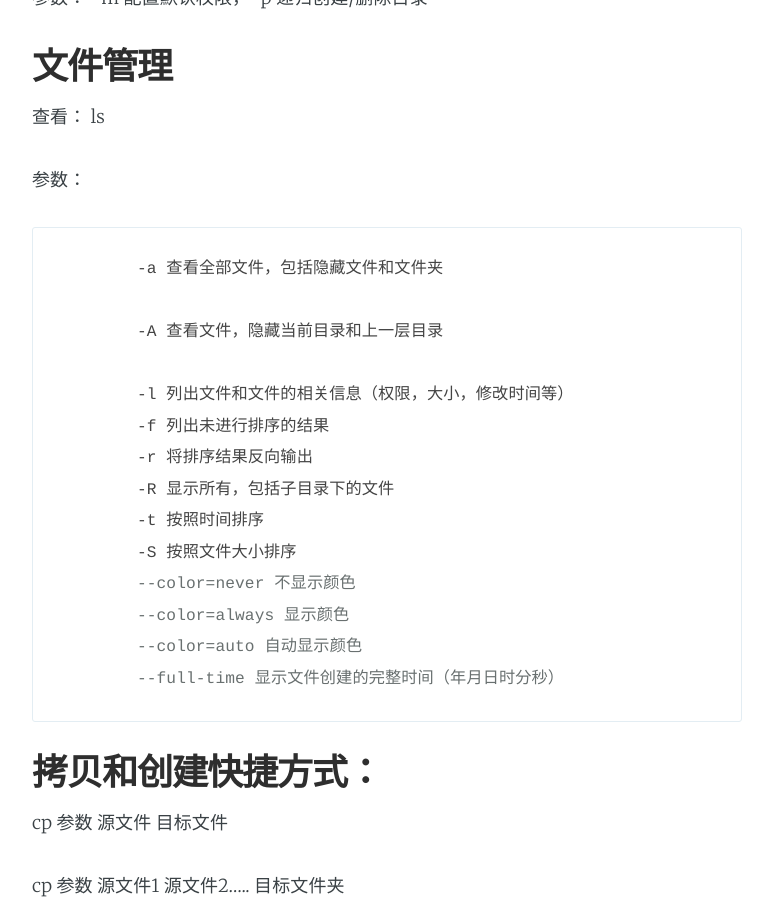
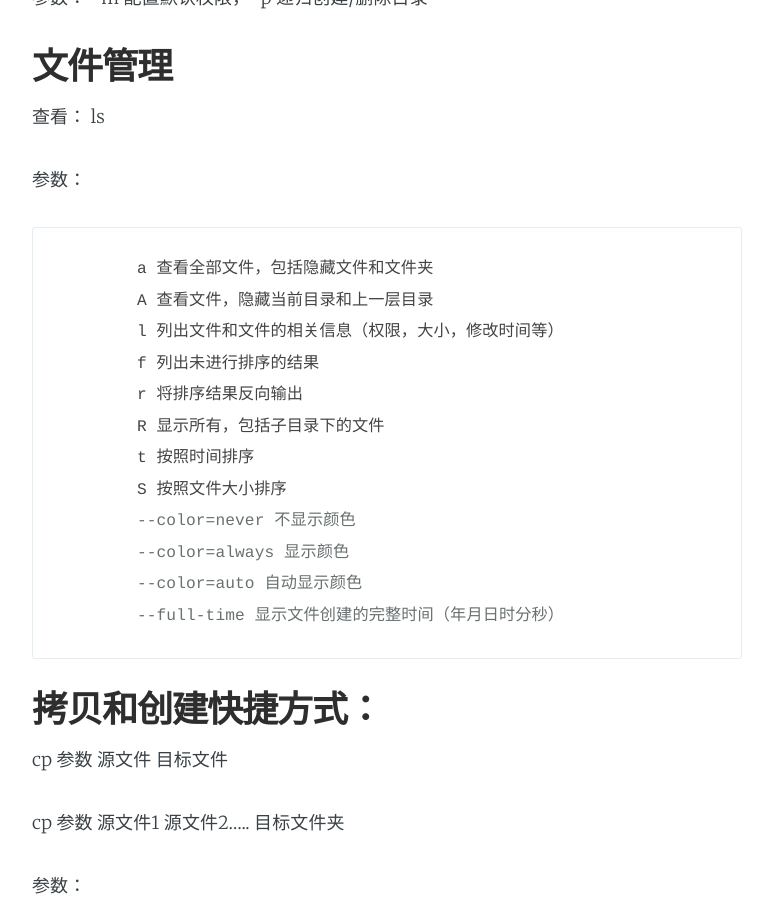
Before and after one commit to Irony-F/Irony-F.github.io, a Jekyll site: the page built from _posts/2017-02-08-Linux基础学习.md, in a window 1280 px wide and 900 px high, scrolled down 1735 px. Shown: the whole window, without its empty margins (253-1026 px from the left). Built offline with Jekyll 4.4.1, drawn with Linux system fonts in a browser that asks for light colours; nearby versions of some CDN libraries; some web fonts are replaced; some of the changed text lies outside the part shown.

```diff
--- a/_posts/2017-02-08-Linux基础学习.md
+++ b/_posts/2017-02-08-Linux基础学习.md
@@ -57,16 +57,14 @@ atime：最新读取时间
 
 参数：
 
-		-a 查看全部文件，包括隐藏文件和文件夹
-
-		-A 查看文件，隐藏当前目录和上一层目录
-
-		-l 列出文件和文件的相关信息（权限，大小，修改时间等）
-		-f 列出未进行排序的结果
-		-r 将排序结果反向输出
-		-R 显示所有，包括子目录下的文件
-		-t 按照时间排序
-		-S 按照文件大小排序
+		a 查看全部文件，包括隐藏文件和文件夹
+		A 查看文件，隐藏当前目录和上一层目录
+		l 列出文件和文件的相关信息（权限，大小，修改时间等）
+		f 列出未进行排序的结果
+		r 将排序结果反向输出
+		R 显示所有，包括子目录下的文件
+		t 按照时间排序
+		S 按照文件大小排序
 		--color=never 不显示颜色
 		--color=always 显示颜色
 		--color=auto 自动显示颜色
@@ -81,17 +79,11 @@ cp 参数 源文件1 源文件2…..   目标文件夹
 参数：
 
 	l 创建连接文件
-
 	d 复制连接（快捷方式），cp直接复制源文件，在复制链接时需要用到这个
-
 	f 强制
-
 	i 若存在同名文件，在覆盖之前会进行询问
-
 	p 复制源文件属性，而非默认属性（备份时常用）
-
 	r 递归连续复制，用于复制目录
-
 	u 若源文件比目标文件新，则复制（覆盖）
 
 
@@ -103,9 +95,7 @@ rm 参数 目标
 参数：
 
 	f 强制删除force
-
 	i 互动模式
-
 	r 递归删除
 
 
@@ -120,9 +110,7 @@ mv 旧名 新名
 参数：
 
 	f 强制删除force
-
 	i 互动模式
-
 	u 比较并更新较新的版本
 
 查看文件
@@ -136,7 +124,6 @@ tac：由最后一行开始显示文件
 参数：
 
 	n 打印出行号
-
 	nl：输出的时候带上行号
 
 more，less：可翻页查看
@@ -147,45 +134,38 @@ tail –n 数字：取后几行
 
 创建或修改文件创建时间：
 ---
+
 touch 参数 文件
 参数：
 
 	a 修改访问时间
-
 	c 修改访问时间，若无文件则不创建文件
-
 	t 修改创建时间 YYMMDDhhmm
 
 文件默认权限：umask 参数
 ---
-
 文件的默认权限分为666，既-rw-rw-rw-，文件夹的默认权限分为777既drwxrwxrwx，umask显示的分数为在默认基础上扣掉的分数（后三位有效）
 
 参数： -S 直接以字母形式显示权限
+
 
 文件隐藏属性
 ---
 
 设置： chattr 符号参数 名称
-
 参数：
 
 	+ 原本不变，增加参数
-
 	- 删除一个参数
-
 	= 仅有后面的参数
-
 	a：设置之后，这个文件只能增加数据，不能删除也不能修改数据，只有root才能设置这个属性
-
 	c：设置之后将会将文件压缩，读取时解压缩
-
 	i：文件不能被删除、改名，设置连接也无法写入或添加数据。只有root能设置此属性。
-
 	u：若文件被删除，数据内容还存在磁盘中
 
 查看权限：isattr 【-adr】
 ---
+
 
 命令与文件的查询
 ---
@@ -203,13 +183,9 @@ whereis 参数 文件名
 参数：
 
 	b 只查找二进制文件
-
 	s 只查找source文件
-
 	m 只在manual路径下查找
-
 	u 查找除了以上三个之外的特殊文件
-
 
 部分文件名查找：
 ---
```
Also changed, not shown: other parts of _posts/2017-02-08-Linux基础学习.md (+2 -2 lines).
